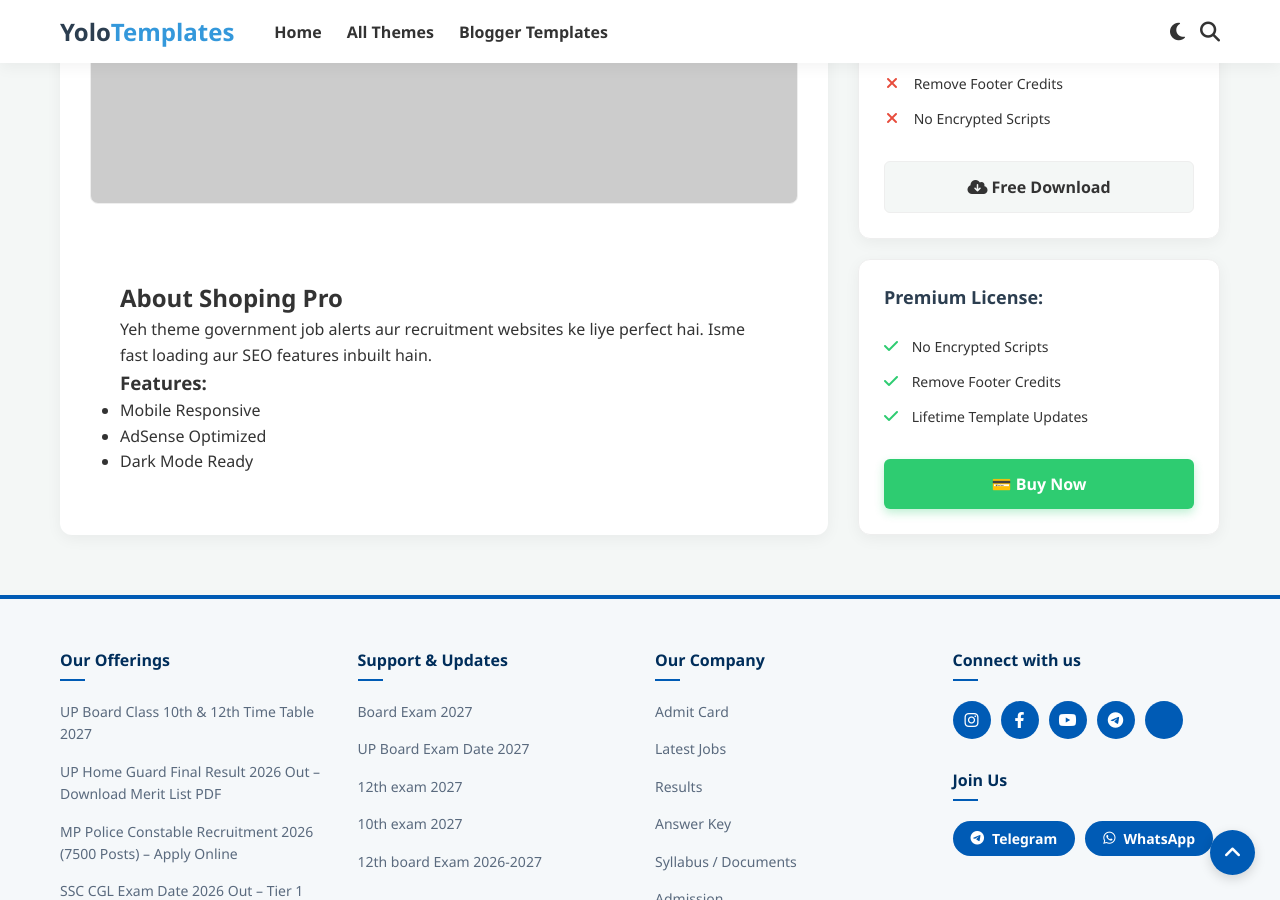
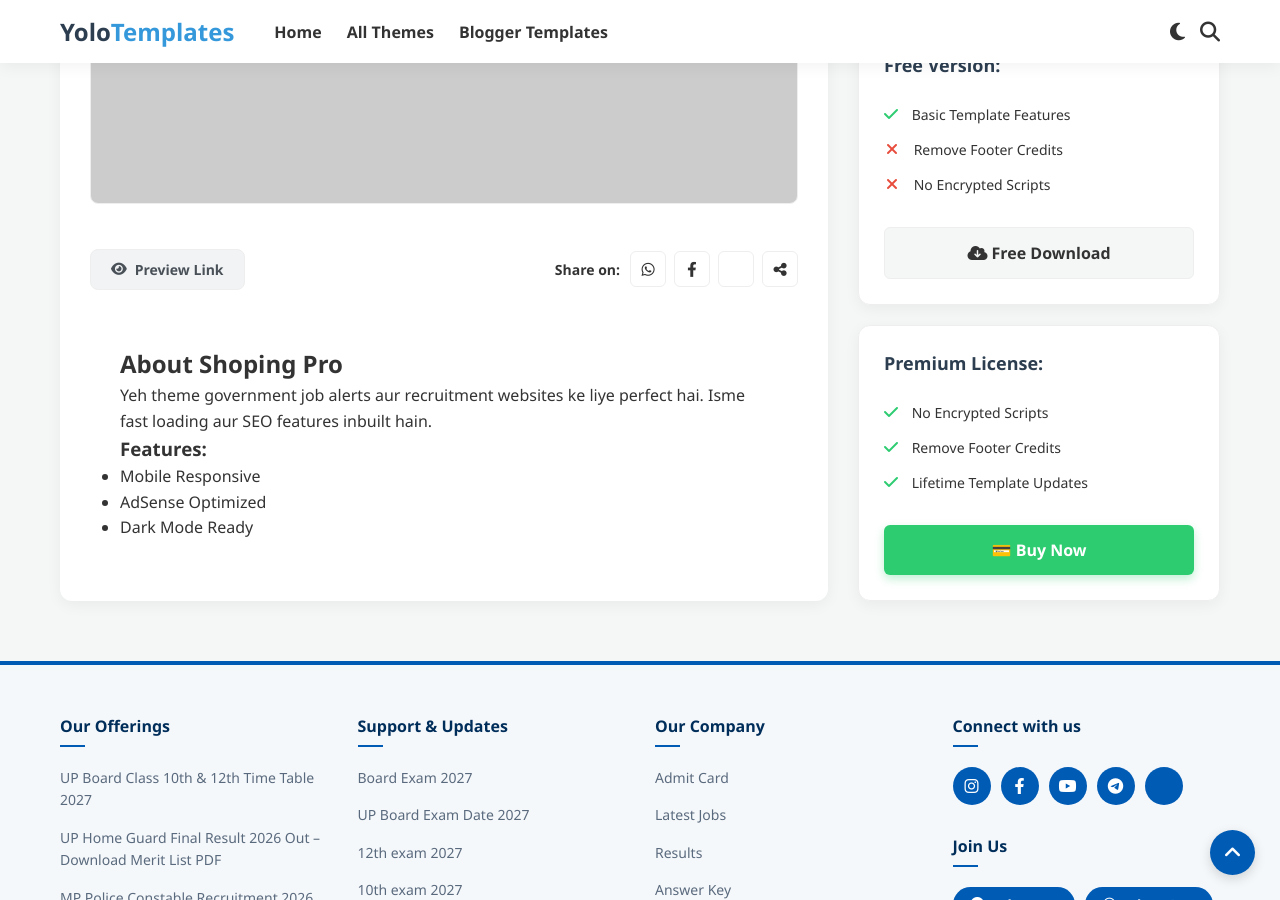
Before and after one commit to yolotemplates/yolotemplates.github.io, a Jekyll site: the page built from _posts/2026-10-30-shopping.md, in a window 1280 px wide and 900 px high, scrolled down 504 px. Built offline with Jekyll 4.4.1, drawn with Linux system fonts in a browser that asks for light colours.

Commit message:
Update post.html

```diff
--- a/_layouts/post.html
+++ b/_layouts/post.html
@@ -15,7 +15,28 @@ layout: default
             <span>{{ page.title }}</span>
         </div>
         <h1 class="post-title">{{ page.title }}</h1>
-        {% if page.image %}<img src="{{ page.image }}" alt="{{ page.title }}" class="post-featured-image">{% endif %}
+
+        {% if page.image %}
+            <img src="{{ page.image }}" alt="{{ page.title }}" class="post-featured-image">
+        {% endif %}
+
+        <!-- 🔥 Image ke theek niche Preview & Share Bar -->
+        <div class="post-action-bar">
+            <a href="{{ page.preview_link }}" class="btn-preview-link" target="_blank">
+                <i class="fa-solid fa-eye"></i> Preview Link
+            </a>
+
+            <div class="share-container">
+                <span class="share-label">Share on:</span>
+                <div class="share-icons">
+                    <a href="https://api.whatsapp.com/send?text={{ page.title | url_encode }}%20{{ site.url }}{{ page.url }}" target="_blank" class="share-btn" title="Share on WhatsApp"><i class="fa-brands fa-whatsapp"></i></a>
+                    <a href="https://www.facebook.com/sharer/sharer.php?u={{ site.url }}{{ page.url }}" target="_blank" class="share-btn" title="Share on Facebook"><i class="fa-brands fa-facebook-f"></i></a>
+                    <a href="https://twitter.com/intent/tweet?text={{ page.title | url_encode }}&url={{ site.url }}{{ page.url }}" target="_blank" class="share-btn" title="Share on X"><i class="fa-brands fa-x-twitter"></i></a>
+                    <a href="mailto:?subject={{ page.title | url_encode }}&body=Check out this theme: {{ site.url }}{{ page.url }}" class="share-btn" title="Share More"><i class="fa-solid fa-share-nodes"></i></a>
+                </div>
+            </div>
+        </div>
+
         <div class="post-body">{{ content }}</div>
     </div>
 
```
Also changed, not shown: other parts of _layouts/post.html (+0 -4 lines).
